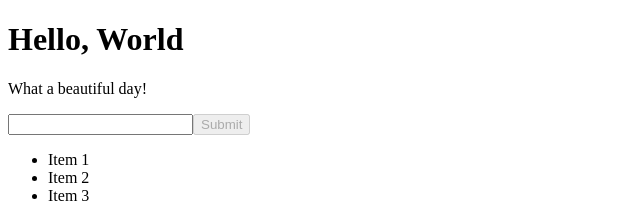
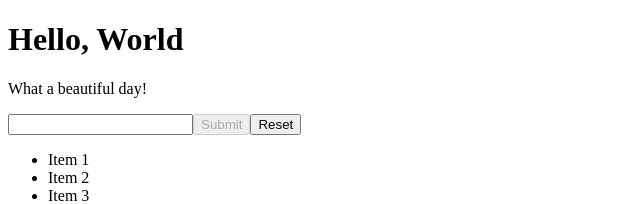
Before and after one commit to Gilxhon001/ReactJsExercises, a React (Create React App) app: page / in a window 1280 px wide. Shown: the top 204 px of the page, without its empty margins (0-640 px from the left). Built offline with nearby package versions, Linux system fonts and the light colour scheme.

Commit message:
Lists - 05 Finished

```diff
--- a/src/TodoList.js
+++ b/src/TodoList.js
@@ -15,27 +15,42 @@ export class ToDoList extends React.Component {
         event.preventDefault();
         this.setState({
             items: [...this.state.items, this.state.value],
-            value: '', //Did that here
+            value: '',
         })
+    };
+
+    handleReset = () => {
+        this.setState({
+            items: []
+        });
     };
 
     render() {
         return (
             <div>
+
                 <input
                     type="text"
                     value={this.state.value}
                     onChange={this.handleChange}
                 />
+
                 <button
                     onClick={this.handleSubmit}
                     disabled={this.state.value.length !== 0 ? false : true}
-                    >Submit</button>
+                >Submit</button>
+
+                <button
+                    onClick={this.handleReset}
+                    disabled={this.state.items.length !== 0 ? false : true}
+                >Reset</button>
+
                 <ul>
                     {this.state.items.map((item, index) => (
                         <li key={index}>{item}</li>
                     ))}
                 </ul>
+
             </div>
         )
     }
```
